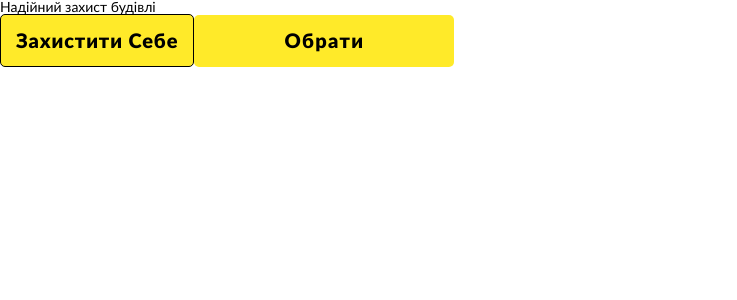
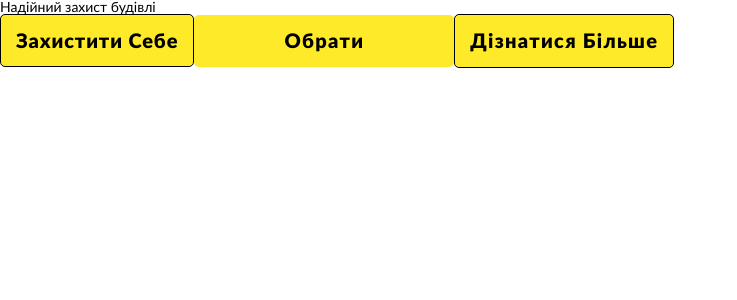
Before and after one commit to vik-tsyplakov/dog_guard_react, a React (Create React App) app in the folder dog_guard/: page / in a window 1280 px wide. Shown: the top 300 px of the page, without its empty margins (0-737 px from the left). Built offline with nearby package versions, Linux system fonts and the light colour scheme.

Commit message:
created-ButtonCTA-component

```diff
--- a/dog_guard/src/App.js
+++ b/dog_guard/src/App.js
@@ -1,4 +1,5 @@
 import "./App.css";
+import ButtonCTA from "./Components/UI/Buttons/ButtonCTA";
 import ButtonDefault from "./Components/UI/Buttons/ButtonDefault";
 import ButtonProposition from "./Components/UI/Buttons/ButtonProposition";
 
@@ -9,6 +10,7 @@ function App() {
         <p> Надійний захист будівлі</p>
         <ButtonDefault text={"Захистити себе"} path={"#"} />
         <ButtonProposition text={"Обрати"} path={"#"} />
+        <ButtonCTA text={"Дізнатися більше"} path={"#"} />
       </header>
     </div>
   );
--- a/dog_guard/src/Components/UI/Buttons/Button.module.css
+++ b/dog_guard/src/Components/UI/Buttons/Button.module.css
@@ -32,3 +32,12 @@
   border: none;
   color: #ffea29;
 }
+.button_cta {
+  line-height: 158%;
+  letter-spacing: 0.065em;
+}
+.button_cta:hover {
+  background: #e7e7e7;
+  border: 1px solid #000;
+  color: #000;
+}
--- /dev/null
+++ b/dog_guard/src/Components/UI/Buttons/ButtonCTA.jsx
@@ -0,0 +1,10 @@
+import React from "react";
+import cl from "./Button.module.css";
+
+export default function ButtonCTA(props) {
+  return (
+    <a href={props.path}>
+      <div className={cl.button + " " + cl.button_cta}>{props.text}</div>
+    </a>
+  );
+}
```
